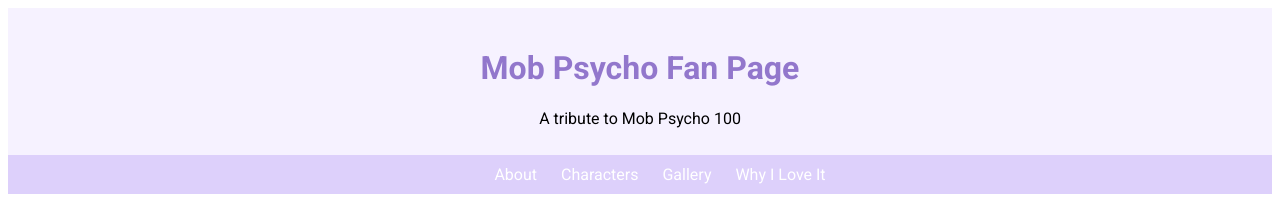
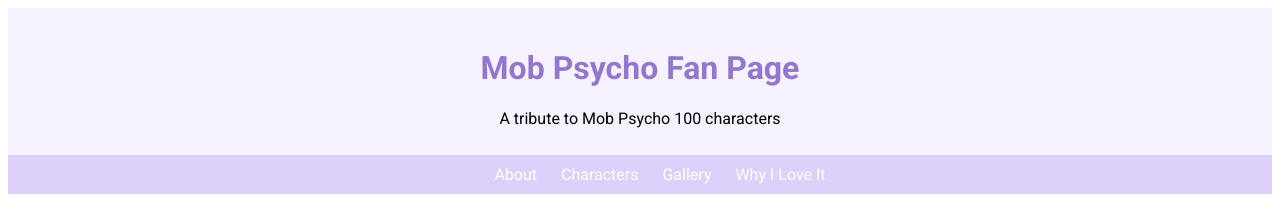
Before and after one commit to whitetpoison-dev/Mob-Psycho-Fan-Page, a plain HTML site: page index.html in a window 1280 px wide. Shown: the top 199 px of the page. Drawn offline with Linux system fonts and the light colour scheme.

Commit message:
tribute sentence change

```diff
--- a/index.html
+++ b/index.html
@@ -12,7 +12,7 @@
 <body>
     <div class="header">
     <h1>Mob Psycho Fan Page</h1>
-    <p>A tribute to Mob Psycho 100</p>
+    <p>A tribute to Mob Psycho 100 characters</p>
     </div>
 
     <div class="navigation-div">
```
